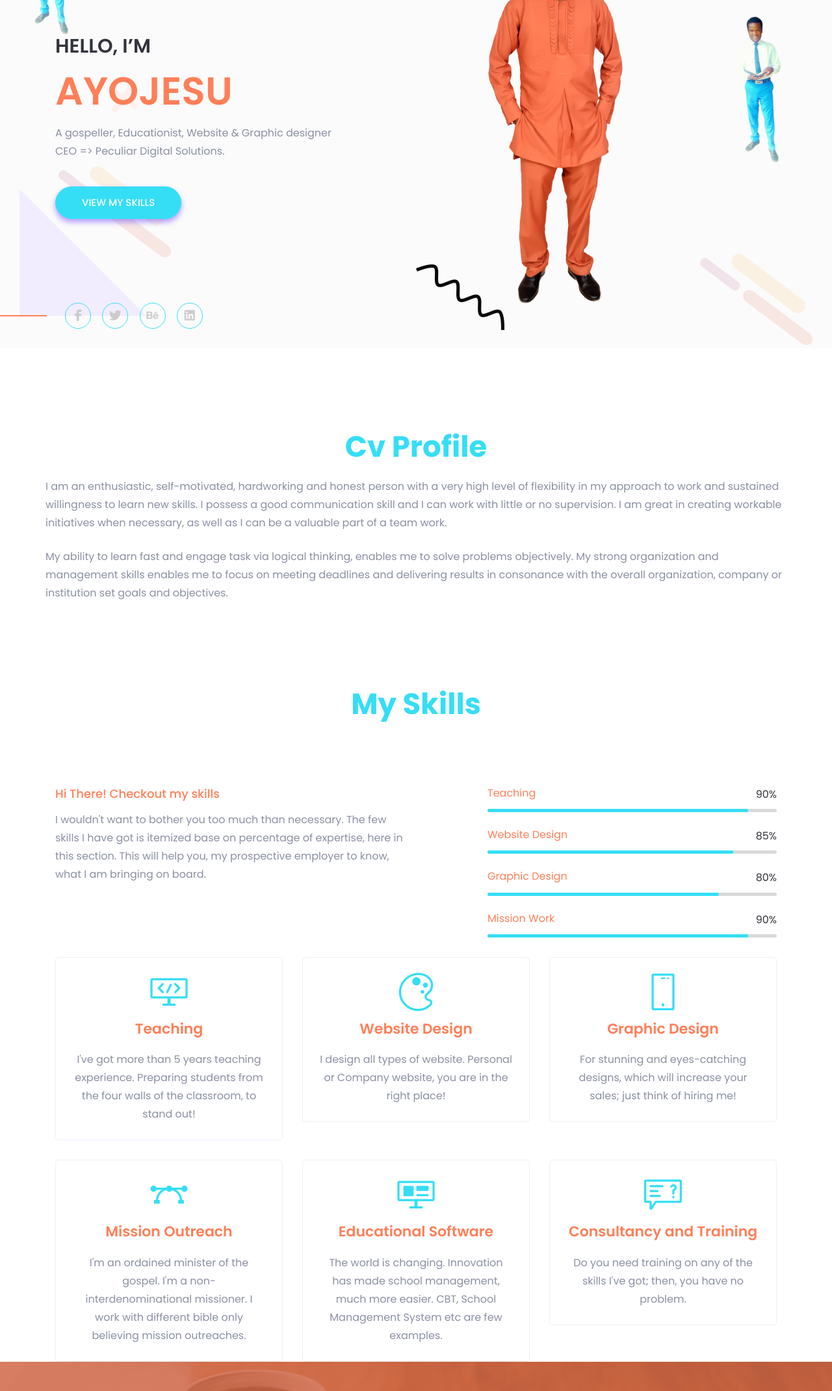
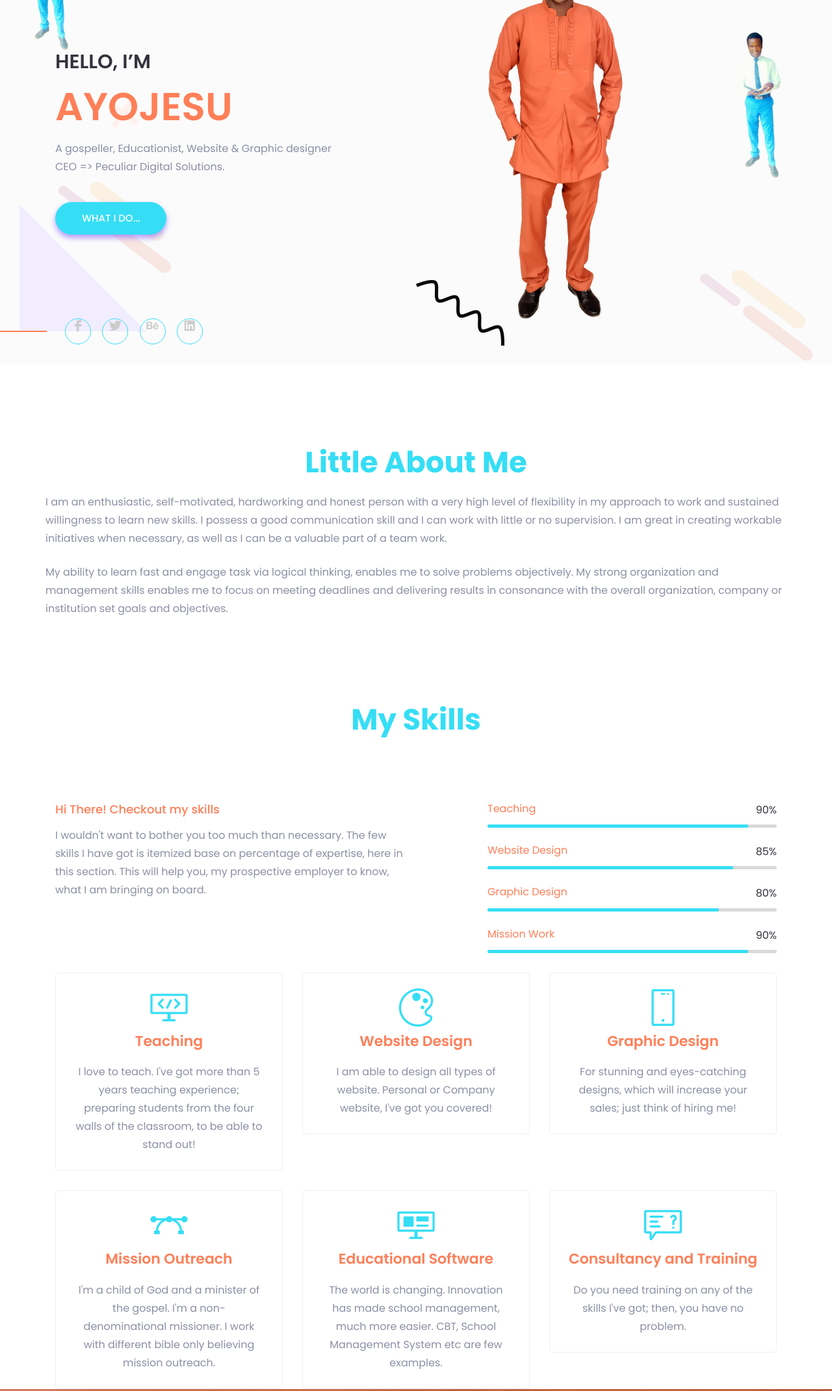
Before and after one commit to Cbookwap/tutorayojesu, a plain HTML site: page index.html in a window 1280 px wide. Shown: the part 284-2425 px from the top of the page at 65% size. Drawn offline with nearby package versions, Linux system fonts and the light colour scheme; a script that the page names is missing; files whose address does not match are found by name.

Commit message:
Update index.html

```diff
--- a/index.html
+++ b/index.html
@@ -1,4 +1,4 @@
-<!doctype html>
+By<!doctype html>
 <html lang="en">
 
 <head>
@@ -132,7 +132,7 @@
                             <h4 class="sub-title" data-aos="fade-right">Hello, I’m</h4>
                             <h1 class="title">AyoJesu</h1>
                             <p>A gospeller, Educationist, Website & Graphic designer <br> CEO => Peculiar Digital Solutions.</p>
-                            <a class="main-btn" href="#service">View my Skills</a>
+                            <a class="main-btn" href="#service">What I do...</a>
                         </div> <!-- header content right -->
                     </div>
                     <div class="col-lg-6 offset-xl-1">
@@ -171,7 +171,7 @@
 
                 <div class="">
                     <div class="section-title text-center">
-                        <h2 class="title"><a href="">Cv Profile</a></h2>
+                        <h2 class="title"><a href="">Little About Me</a></h2>
                     </div>
                     <div>
                         <p>I am an enthusiastic, self-motivated, hardworking and honest person with a very high level of flexibility in my approach to work and sustained willingness to learn new skills. I possess a good communication skill and I can work with little or no supervision. I am great in creating workable initiatives when necessary, as well as I can be a valuable part of a team work. </p><br> <p> My ability to learn fast and engage task via logical thinking, enables me to solve problems objectively. My strong organization and management skills enables me to focus on meeting deadlines and delivering results in consonance with the overall organization, company or institution set goals and objectives.</p>
@@ -286,7 +286,7 @@
                         </div>
                         <div class="service-content">
                             <h4 class="service-title"><a href="#">Teaching</a></h4>
-                            <p>I've got more than 5 years teaching experience. Preparing students from the four walls of the classroom, to stand out!</p>
+                            <p>I love to teach. I've got more than 5 years teaching experience; preparing students from the four walls of the classroom, to be able to stand out!</p>
                         </div>
                     </div> <!-- single service -->
                 </div>
@@ -297,7 +297,7 @@
                         </div>
                         <div class="service-content">
                             <h4 class="service-title"><a href="#contact">Website Design</a></h4>
-                            <p>I design all types of website. Personal or Company website, you are in the right place!</p>
+                            <p>I am able to design all types of website. Personal or Company website, I've got you covered!</p>
                         </div>
                     </div> <!-- single service -->
                 </div>
@@ -319,7 +319,7 @@
                         </div>
                         <div class="service-content">
                             <h4 class="service-title"><a href="#">Mission Outreach</a></h4>
-                            <p>I'm an ordained minister of the gospel. I'm a non-interdenominational missioner. I work with different bible only believing mission outreaches.</p>
+                            <p>I'm a child of God and a minister of the gospel. I'm a non-denominational missioner. I work with different bible only believing mission outreach.</p>
                         </div>
                     </div> <!-- single service -->
                 </div>
@@ -494,7 +494,7 @@
                         </div>
                         <div class="contact-content">
                             <h6 class="contact-title">Address</h6>
-                            <p>Jide Street , Island Estate, Samland Bus Stop, Ogunrun, Mowe</p>
+                            <p>Jide King Street , Island Estate, Samland Bus Stop, Ogunrun, Mowe</p>
                         </div>
                     </div> <!-- contact box -->
                 </div>
```
